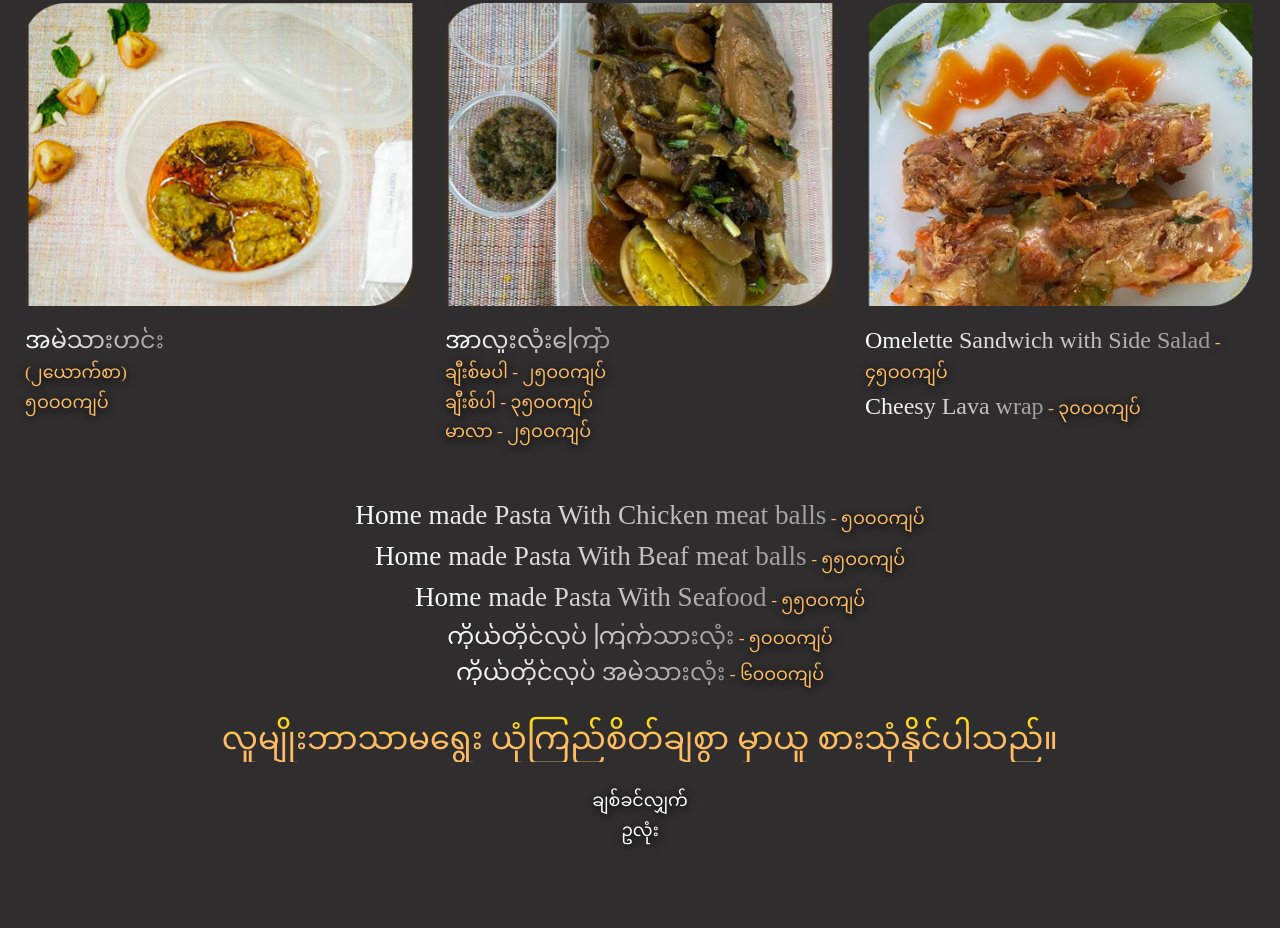
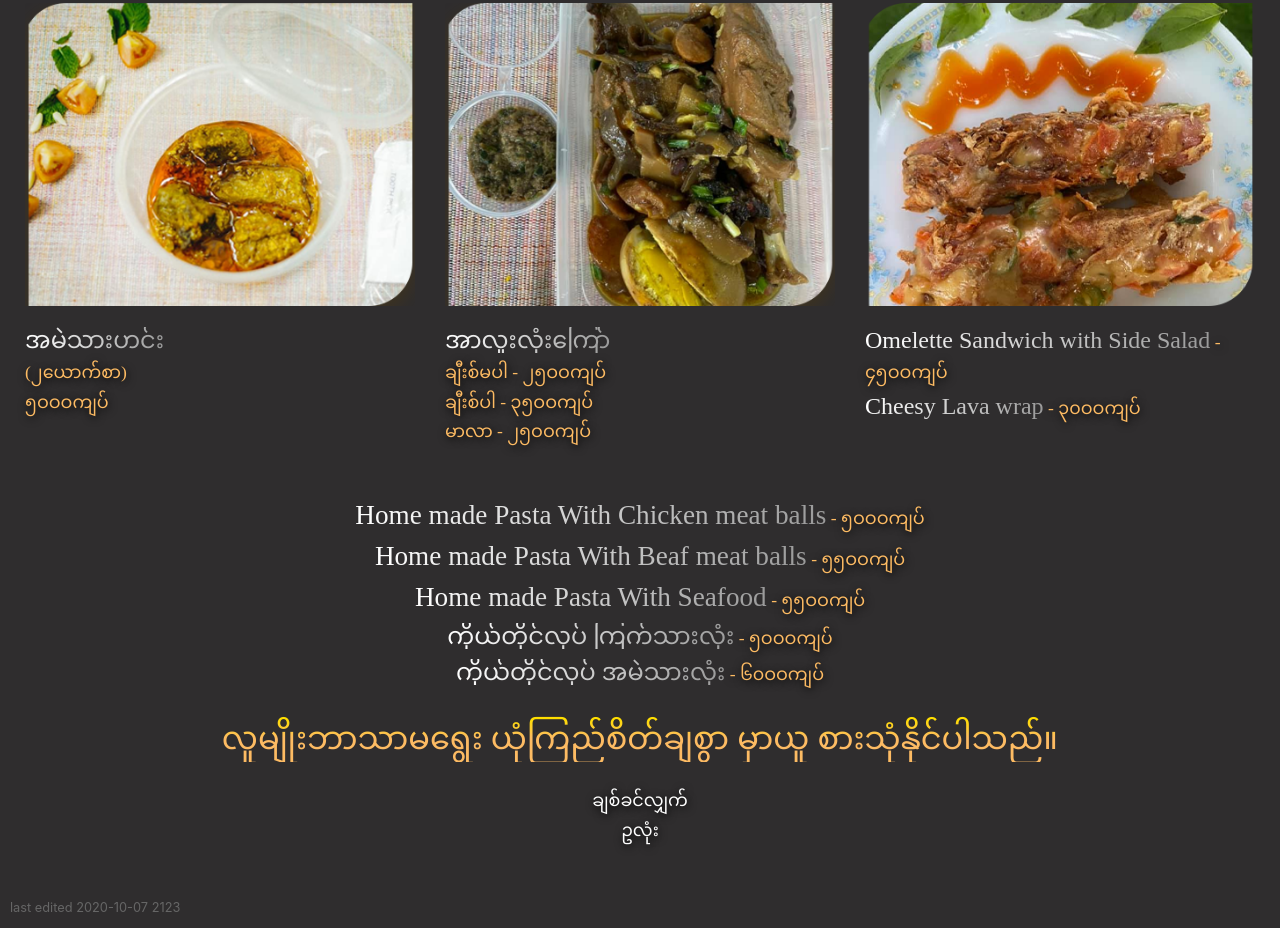
Before and after one commit to MgHla/mghla.github.io, a plain HTML site: page oulone/index.html in a window 1280 px wide. Shown: the part 1278-2206 px from the top of the page. Before the commit the page ends 2182 px from the top, so only its background shows below. Drawn offline with nearby package versions, Linux system fonts and the light colour scheme; a small style sheet from the web is missing; a web font is replaced by a local one.

Commit message:
Update index.html

```diff
--- a/oulone/index.html
+++ b/oulone/index.html
@@ -215,7 +215,7 @@
 	 </div>
   </div>
   </br></br>
-
+  <span style="font-size:0.8rem; text-align:center; color:#666"> last edited 2020-10-07 2123 </span>
 </div>
 </body>
 </html>
```
